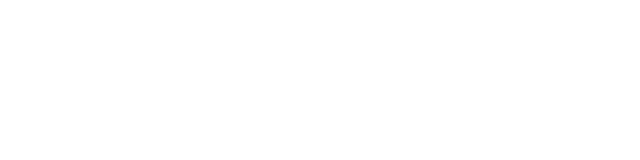
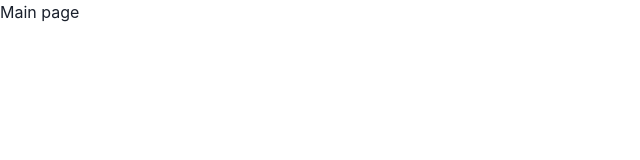
Before and after one commit to Victoria-DR/uofthacks-11, a React (Create React App) app in the folder frontend/: page / in a window 1280 px wide. Shown: the top 160 px of the page, without its empty margins (0-640 px from the left). Built offline with nearby package versions, Linux system fonts and the light colour scheme.

Commit message:
add: routing

```diff
--- a/frontend/package.json
+++ b/frontend/package.json
@@ -13,6 +13,8 @@
         "react": "^18.2.0",
         "react-dom": "^18.2.0",
         "react-icons": "^3.11.0",
+        "react-router": "^6.21.3",
+        "react-router-dom": "^6.21.3",
         "react-scripts": "5.0.1",
         "web-vitals": "^2.1.4"
     },
--- a/frontend/src/App.js
+++ b/frontend/src/App.js
@@ -3,11 +3,15 @@
     ChakraProvider,
     theme,
 } from '@chakra-ui/react';
+import { Route, Routes } from 'react-router';
+import Main from './pages/Main';
 
 function App() {
     return (
         <ChakraProvider theme={theme}>
-
+            <Routes>
+                <Route path="/" element={<Main />} />
+            </Routes>
         </ChakraProvider>
     );
 }
--- a/frontend/src/index.js
+++ b/frontend/src/index.js
@@ -4,14 +4,17 @@
 import App from './App';
 import reportWebVitals from './reportWebVitals';
 import * as serviceWorker from './serviceWorker';
+import { BrowserRouter } from 'react-router-dom';
 
 const container = document.getElementById('root');
 const root = ReactDOM.createRoot(container);
 
 root.render(
     <StrictMode>
-        <ColorModeScript />
-        <App />
+        <BrowserRouter>
+            <ColorModeScript />
+            <App />
+        </BrowserRouter>
     </StrictMode>
 );
 
--- /dev/null
+++ b/frontend/src/pages/Main.js
@@ -0,0 +1,11 @@
+import React from 'react';
+
+const Main = () => {
+    return (
+        <div>
+            Main page
+        </div>
+    );
+};
+
+export default Main;
```
Also changed, not shown: 1 other file (tests, documents, lock files or other folders).
